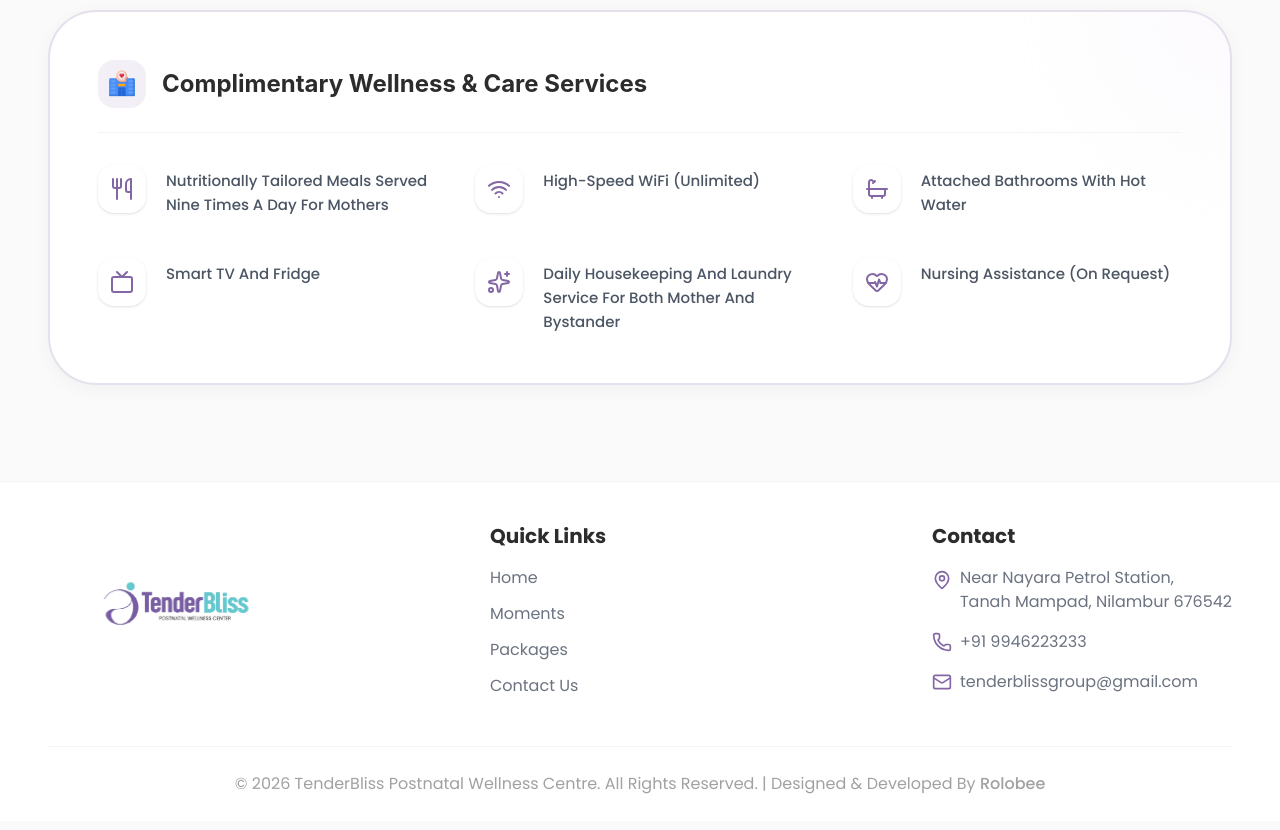
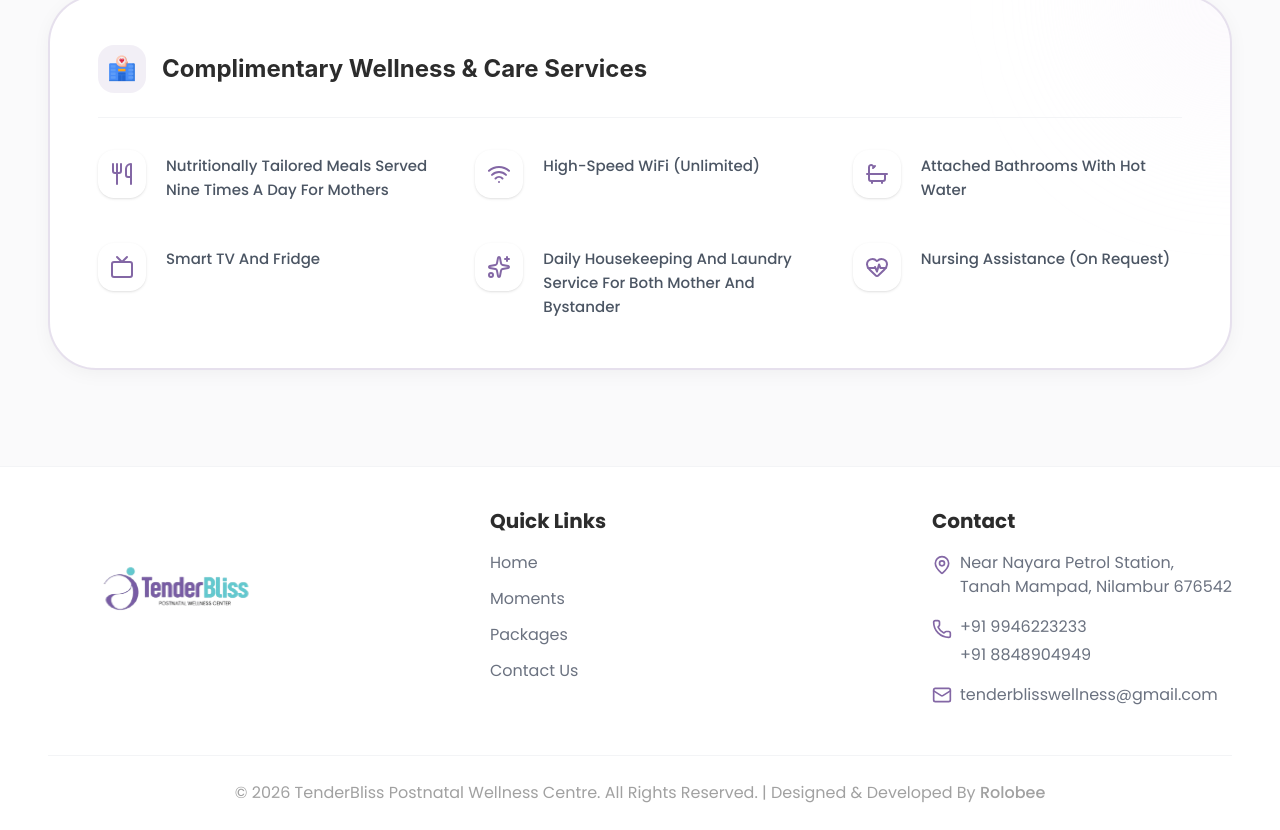
Before and after one commit to ashjalribu811-jpg/tenderbliss-postnatal-centre, a React (Vite) app: page /packages in a window 1280 px wide. Shown: the part 883-1713 px from the top of the page. Built offline with nearby package versions, Linux system fonts and the light colour scheme; a web font is replaced by a local one.

Commit message:
updated maternity

```diff
--- a/src/components/layout/Footer.tsx
+++ b/src/components/layout/Footer.tsx
@@ -46,13 +46,16 @@ export const Footer = () => {
                   near nayara petrol station,<br />Tanah Mampad, Nilambur 676542
                 </a>
               </li>
-              <li className="flex flex-row items-center justify-start gap-2 text-neutral-500">
-                <Phone className="w-5 h-5 text-primary-300 flex-shrink-0" />
-                <a href="https://wa.me/919946223233" target="_blank" rel="noopener noreferrer" className="hover:text-primary-300 transition-colors">+91 9946223233</a>
+              <li className="flex flex-row items-start justify-start gap-2 text-neutral-500">
+                <Phone className="w-5 h-5 text-primary-300 flex-shrink-0 mt-1" />
+                <div className="flex flex-col items-start gap-1">
+                  <a href="https://wa.me/919946223233" target="_blank" rel="noopener noreferrer" className="hover:text-primary-300 transition-colors">+91 9946223233</a>
+                  <a href="https://wa.me/918848904949" target="_blank" rel="noopener noreferrer" className="hover:text-primary-300 transition-colors">+91 8848904949</a>
+                </div>
               </li>
               <li className="flex flex-row items-center justify-start gap-2 text-neutral-500">
                 <Mail className="w-5 h-5 text-primary-300 flex-shrink-0" />
-                <a href="mailto:tenderblissgroup@gmail.com" className="hover:text-primary-300 transition-colors">tenderblissgroup@gmail.com</a>
+                <a href="mailto:tenderblisswellness@gmail.com" className="hover:text-primary-300 transition-colors">tenderblisswellness@gmail.com</a>
               </li>
             </ul>
           </div>
--- a/src/pages/ContactPage.tsx
+++ b/src/pages/ContactPage.tsx
@@ -96,8 +96,8 @@ export const ContactPage = () => {
               </div>
               <div className="flex flex-col pt-4 min-w-0">
                 <p className="text-neutral-400 text-sm mb-1.5 uppercase tracking-wider font-semibold">Email</p>
-                <a href="mailto:tenderblissgroup@gmail.com" className="text-neutral-800 text-base md:text-lg font-medium hover:text-primary-300 transition-colors break-all">
-                  tenderblissgroup@gmail.com
+                <a href="mailto:tenderblisswellness@gmail.com" className="text-neutral-800 text-base md:text-lg font-medium hover:text-primary-300 transition-colors break-all">
+                  tenderblisswellness@gmail.com
                 </a>
               </div>
             </div>
@@ -109,9 +109,14 @@ export const ContactPage = () => {
               </div>
               <div className="flex flex-col pt-4">
                 <p className="text-neutral-400 text-sm mb-1.5 uppercase tracking-wider font-semibold">Call/WhatsApp</p>
-                <a href="https://wa.me/919946223233" target="_blank" rel="noopener noreferrer" className="text-neutral-800 text-lg font-medium hover:text-primary-300 transition-colors">
-                  +91 9946223233
-                </a>
+                <div className="flex flex-col gap-1">
+                  <a href="https://wa.me/919946223233" target="_blank" rel="noopener noreferrer" className="text-neutral-800 text-lg font-medium hover:text-primary-300 transition-colors">
+                    +91 9946223233
+                  </a>
+                  <a href="https://wa.me/918848904949" target="_blank" rel="noopener noreferrer" className="text-neutral-800 text-lg font-medium hover:text-primary-300 transition-colors">
+                    +91 8848904949
+                  </a>
+                </div>
               </div>
             </div>
 
--- a/src/pages/PackagesPage.tsx
+++ b/src/pages/PackagesPage.tsx
@@ -44,7 +44,7 @@ const PACKAGES = [
       " Includes stay for 2 bystanders",
       "Fully air-conditioned rooms",
       "XL Smart TV with integrated  OTT platforms  and Fridge",
-      "Luxury bedding & recliner for mother",
+      "Luxury bedding for mother",
       "Modern attached bathrooms with hot water",
 
     ],
```
